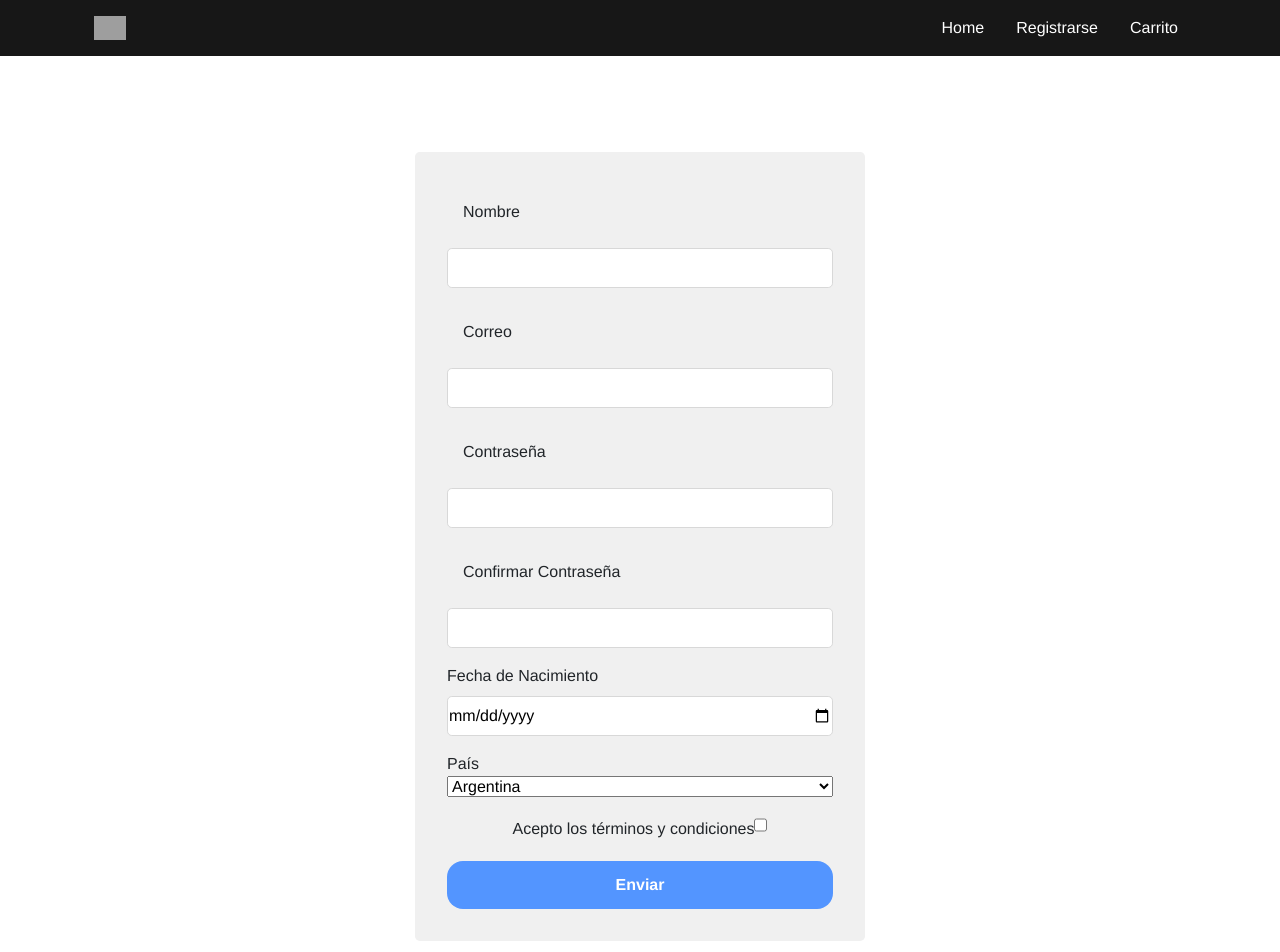
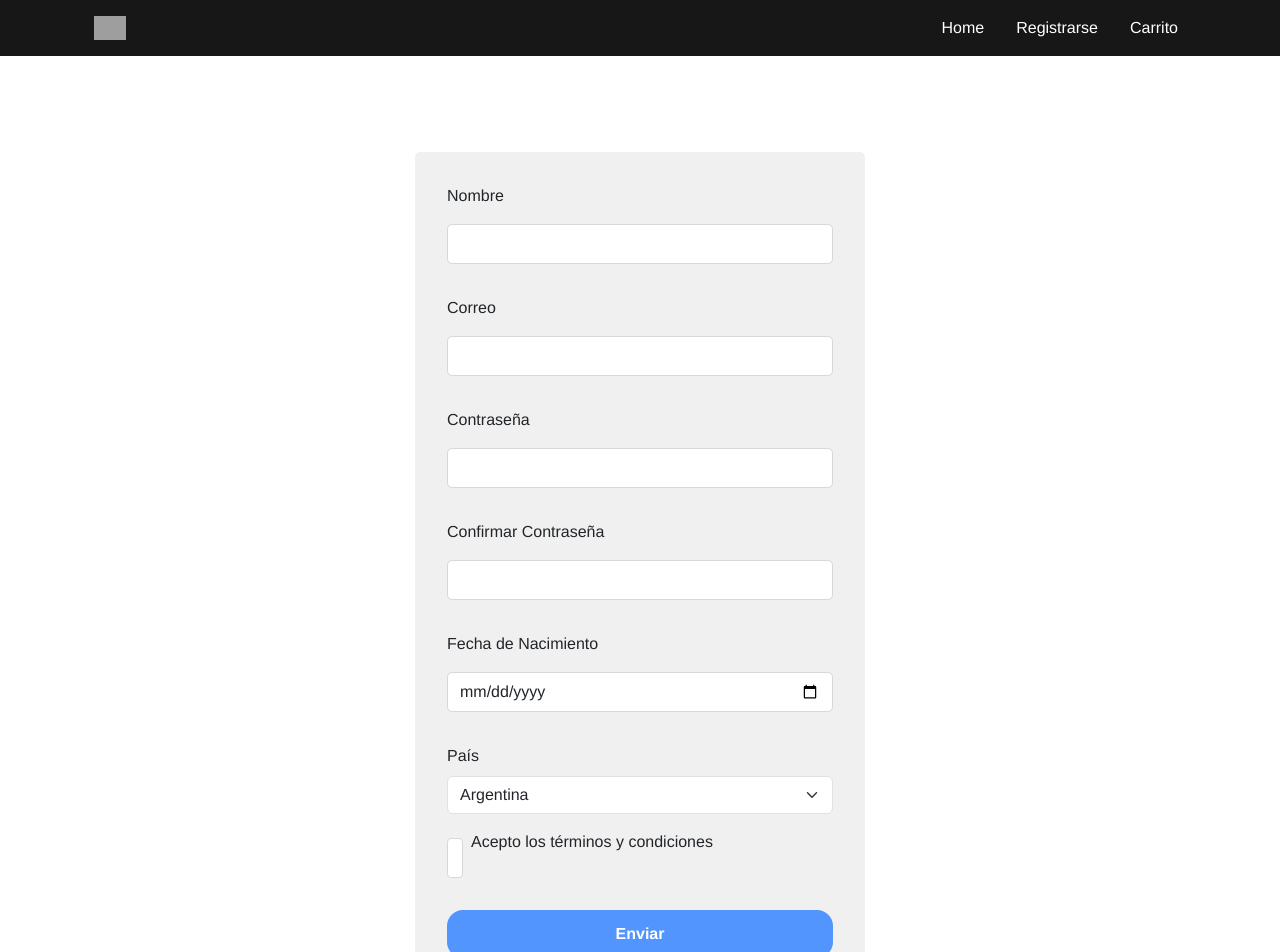
Before and after one commit to Emainfix/Diplomatura-Carrito-React, a React (Vite) app: page /registro in a window 1280 px wide. Shown: the top 952 px of the page. Built offline with nearby package versions, Linux system fonts and the light colour scheme; grey boxes are pictures that could not be loaded.

Commit message:
configuré el formulario

```diff
--- a/src/Components/pages/RegisterForm.jsx
+++ b/src/Components/pages/RegisterForm.jsx
@@ -3,7 +3,7 @@ import {useForm} from 'react-hook-form'
 
 const RegisterForm = () => {
 
-    const {register, handleSubmit} = useForm()
+    const {register, handleSubmit, formState: {errors}, watch} = useForm();
 
     const enviado = handleSubmit((data) => {
         console.log(data)
@@ -17,33 +17,94 @@ const RegisterForm = () => {
         <div className="row d-flex justify-content-center">
             <div className="col-12 col-lg-6 container-form">
                 <form onSubmit={enviado} className="contacto" action="">
-                                <label className="m-3" htmlFor="nombre">Nombre</label>
-                                <input className="campo" type="text" {...register("nombre")} />
 
-                                <label className="m-3" htmlFor="correo">Correo</label>
-                                <input type="email" {...register("correo")} />
+                    {/* Campo Nombre */}
+                    <div className="mb-3">
+                        <label htmlFor="nombre" className="form-label">Nombre</label>
+                        <input className="campo form-control" type="text" {...register("nombre", {
+                            required: { value: true, message: "Debes colocar tu nombre" },
+                            minLength: { value: 2, message: "El nombre debe tener un mínimo de 2 caracteres" },
+                            maxLength: { value: 40, message: "El nombre debe tener un máximo de 40 caracteres" }
+                        })} />
+                        {errors.nombre && <span className="text-danger">{errors.nombre.message}</span>}
+                    </div>
 
-                                <label className="m-3" htmlFor="contraseña">Contraseña</label>
-                                <input type="password" {...register("contraseña")} />
+                    {/* Campo Correo */}
+                    <div className="mb-3">
+                        <label htmlFor="correo" className="form-label">Correo</label>
+                        <input className="form-control" type="email" {...register("correo", {
+                            required: { value: true, message: "Debes colocar tu dirección de correo" },
+                            pattern: { value: /[a-z0-9._%+-]+@[a-z0-9.-]+\.[a-z]{2,4}$/, message: "La dirección de correo no es válida" }
+                        })} />
+                        {errors.correo && <span className="text-danger">{errors.correo.message}</span>}
+                    </div>
 
-                                <label className="m-3" htmlFor="confirmarContraseña">Confirmar Contraseña</label>
-                                <input type="password" {...register("confirmarContraseña")} />
+                    {/* Campo Contraseña */}
+                    <div className="mb-3">
+                        <label htmlFor="contraseña" className="form-label">Contraseña</label>
+                        <input className="form-control" type="password" {...register("contraseña", {
+                            required: { value: true, message: "Introduzca una contraseña" },
+                            minLength: { value: 4, message: "La contraseña debe tener un mínimo de 4 caracteres" },
+                            maxLength: { value: 20, message: "La contraseña debe tener un máximo de 20 caracteres" }
+                        })} />
+                        {errors.contraseña && <span className="text-danger">{errors.contraseña.message}</span>}
+                    </div>
 
-                                <label htmlFor="fechaNacimiento">Fecha de Nacimiento</label>
-                                <input type="date" {...register("fechaNacimiento")} />
+                    {/* Campo Confirmar Contraseña */}
+                    <div className="mb-3">
+                        <label htmlFor="confirmarContraseña" className="form-label">Confirmar Contraseña</label>
+                        <input className="form-control" type="password" {...register("confirmarContraseña", {
+                            required: { value: true, message: "Requerido" },
+                            validate: value => value === watch("contraseña") || "Las contraseñas deben coincidir"
+                        })} />
+                        {errors.confirmarContraseña && <span className="text-danger">{errors.confirmarContraseña.message}</span>}
+                    </div>
 
-                                <label htmlFor="pais">País</label>
-                                <select {...register("pais")} name="" id="">
+                    {/* Campo Fecha de Nacimiento */}
+                    <div className="mb-3">
+                        <label htmlFor="fechaNacimiento" className="form-label">Fecha de Nacimiento</label>
+                        <input className="form-control" type="date" {...register("fechaNacimiento", {
+                            required: { value: true, message: "Ingrese su fecha de nacimiento" },
+                            validate: (value) => {
+                                const fechaNacimiento = new Date(value);
+                                const fechaActual = new Date();
+                                const edad = fechaActual.getFullYear() - fechaNacimiento.getFullYear();
+                                return edad >= 18 || "El usuario debe ser mayor de edad";
+                            }
+                        })} />
+                        {errors.fechaNacimiento && <span className="text-danger">{errors.fechaNacimiento.message}</span>}
+                    </div>
+
+                    {/* Campo País */}
+                    <div className="mb-3">
+                        <label htmlFor="pais" className="form-label">País</label>
+                        <select className="form-select" {...register("pais")} name="" id="">
                             <option value="ar">Argentina</option>
                             <option value="ch">Chile</option>
                             <option value="mx">México</option>
                         </select>
+                    </div>
 
-                                <div className="d-flex justify-content-center align-items-center">
-                                    <label htmlFor="terminos">Acepto los términos y condiciones</label>
-                                    <input type="checkbox" {...register("terminos")} />
+                    {/* Campo Términos y Condiciones */}
+<div className="mb-3">
+    <div className="form-check">
+        <input
+            className="form-check-input"
+            type="checkbox"
+            id="terminos" // El id es crucial para asociarlo al label
+            {...register("terminos", {
+                required: { value: true, message: "Debes aceptar los términos y condiciones" }
+            })}
+        />
+        <label className="form-check-label" htmlFor="terminos">
+            Acepto los términos y condiciones
+        </label>
     </div>
-                                <button className="btn-enviar">
+    {/* El mensaje de error debe ir fuera del div.form-check */}
+    {errors.terminos && <span className="d-block text-danger">{errors.terminos.message}</span>}
+</div>
+
+                    <button className="btn-enviar btn btn-primary w-100" type="submit">
                         Enviar
                     </button>
                 </form>
```
Lines whose indentation alone changed are shown as unchanged.
